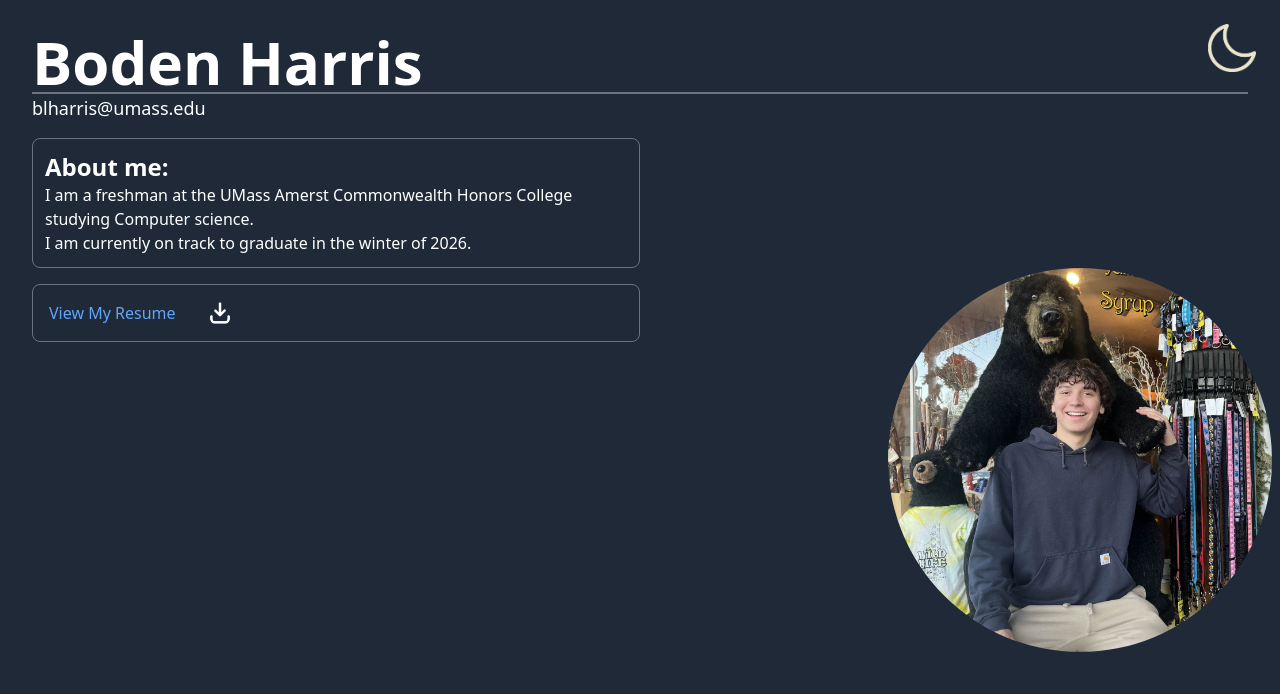
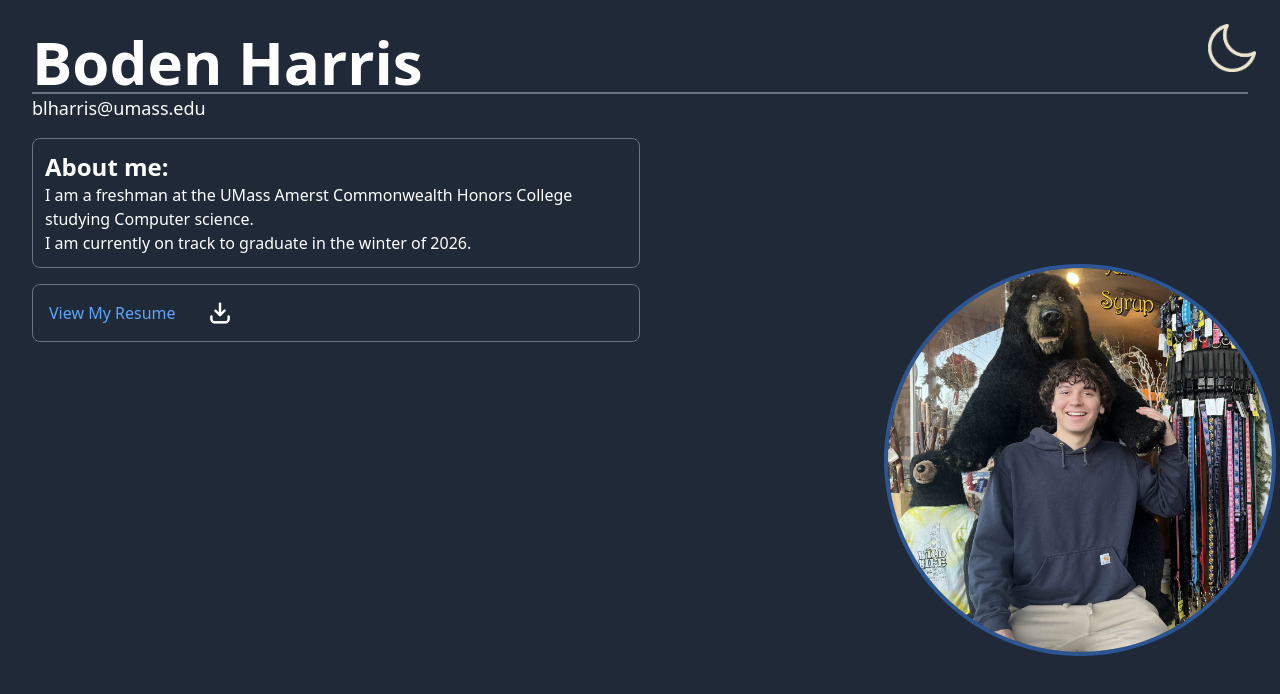
Before and after one commit to bodenharris/learrning-sveltekit, a SvelteKit app: page / in a window 1280 px wide. Shown: the top 694 px of the page. Built offline with nearby package versions, Linux system fonts and the light colour scheme.

Commit message:
added ring around pfp

```diff
--- a/src/routes/+page.svelte
+++ b/src/routes/+page.svelte
@@ -39,7 +39,7 @@
         <b class="font-bold text-2xl">About me: </b><br>
         I am a freshman at the UMass Amerst Commonwealth Honors College studying Computer science.<br>I am currently on track to graduate in the winter of 2026.
     </p>
-    <button class = "absolute right-2 top-25 rounded-full h-96 w-96 hover:ring-2 ring-grey-500 transition">
+    <button class = "absolute right-2 top-25 rounded-full h-96 w-96 ring-4 ring-grey-500 transition">
         <img src="profile.jpg" alt="" class="h-96 w-96 rounded-full">
     </button>
     <p class="mt-4 border {borderColor} rounded-lg w-1/2 h-auto p-1 flex items-center space-x-2">
```
